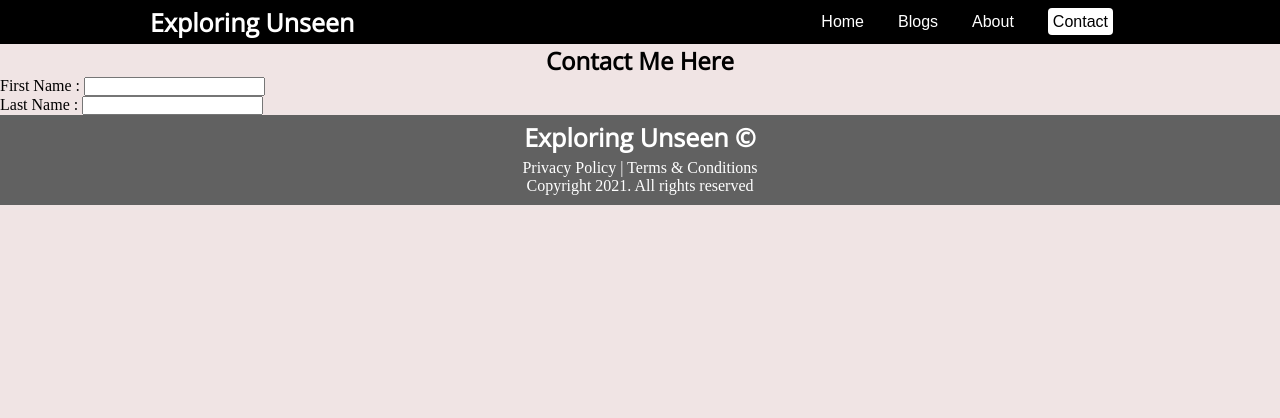
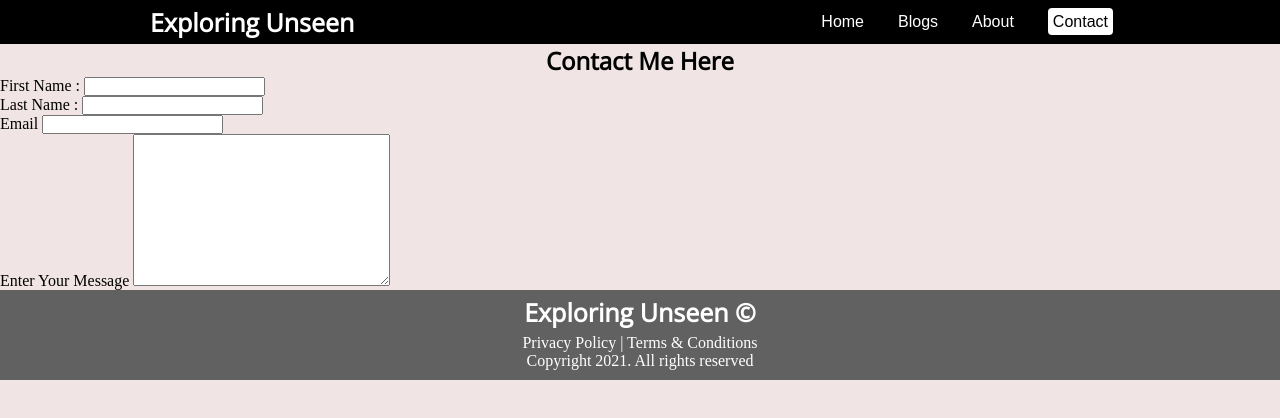
Before and after one commit to itspriyambhattacharya/ExploringUnseen.github.io, a plain HTML site: page contact.html in a window 1280 px wide. Drawn offline with nearby package versions, Linux system fonts and the light colour scheme.

Commit message:
Added Basic Form . Designing Needed

```diff
--- a/contact.html
+++ b/contact.html
@@ -32,11 +32,19 @@
             <form >
                 <div class="namediv">
                     <label for="fname">First Name :</label>
-                    <input type="text" id="fname">
+                    <input type="text" id="fname" required>
                 </div>
                 <div class="namediv">
                     <label for="lname">Last Name :</label>
-                    <input type="text" id="lname">
+                    <input type="text" id="lname" required>
+                </div>
+                <div class="emaildiv">
+                    <label for="email">Email</label>
+                    <input type="email" name="email" id="email" required>
+                </div>
+                <div class="messagediv">
+                    <label for="message">Enter Your Message</label>
+                    <textarea name="message" id="message" cols="30" rows="10" required></textarea>
                 </div>
             </form>
         </div>
```
